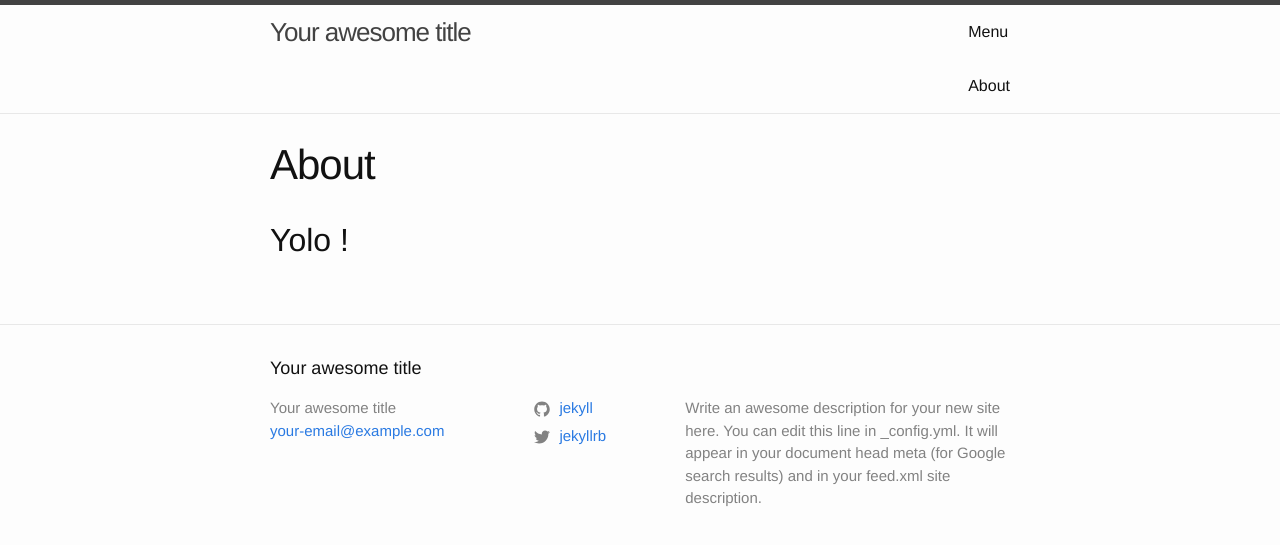
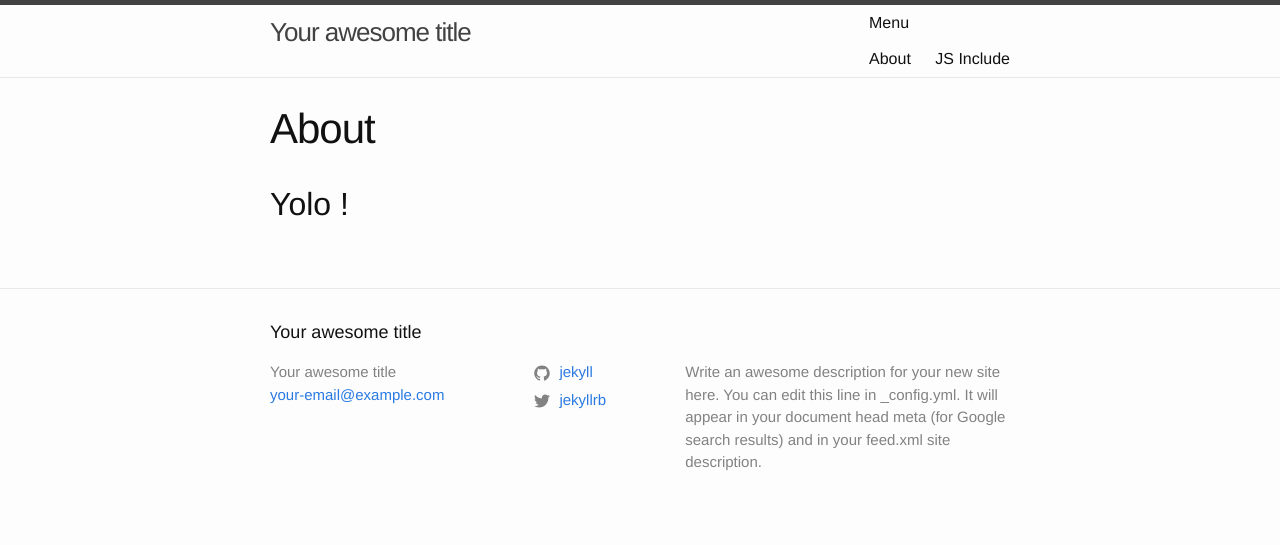
Before and after one commit to pauechegaray/bare-jekyll, a Jekyll site: the page built from about.md, in a window 1280 px wide. Shown: the top 545 px of the page. Built offline with Jekyll 4.4.1, drawn with Linux system fonts in a browser that asks for light colours.

Commit message:
js include page

```diff
--- a/_config.yml
+++ b/_config.yml
@@ -26,3 +26,5 @@
 
 # Build settings
 markdown: kramdown
+
+permalink: pretty
--- a/_layouts/default.html
+++ b/_layouts/default.html
@@ -1,20 +1,18 @@
 <!DOCTYPE html>
 <html lang="{{ page.lang | default: site.lang | default: "en" }}">
-
   {% include head.html %}
-
   <body>
-
     {% include header.html %}
-
     <main class="page-content" aria-label="Content">
       <div class="wrapper">
         {{ content }}
       </div>
     </main>
-
     {% include footer.html %}
-
+    {% if page.scripts %}
+      {% for s in page.scripts %}
+        <script type="text/javascript" src="{{ site.baseurl}}/assets/js{{ page.dir }}{{ s }}"></script>
+      {% endfor %}
+    {% endif %}
   </body>
-
 </html>
--- a/_sass/minima/_layout.scss
+++ b/_sass/minima/_layout.scss
@@ -26,7 +26,7 @@
 
 .site-nav {
   float: right;
-  line-height: $base-line-height * $base-font-size * 2.25;
+  line-height: $base-line-height * $base-font-size * 1.5;
 
   .nav-trigger {
       display: none;
@@ -56,7 +56,7 @@
     text-align: right;
 
     label[for="nav-trigger"] {
-line-height: 20px;
+      margin: 10px;
     }
 
     .menu-icon {
@@ -76,6 +76,7 @@
     input ~ .trigger {
       clear: both;
       display: none;
+      background: #ddd;
     }
 
     input:checked ~ .trigger {
--- /dev/null
+++ b/assets/js/javascript-include/script.js
@@ -0,0 +1,3 @@
+
+
+console.log("Yolo from javascript-include/script.js");
```
Also changed, not shown: javascript-include.md (added, +12 -0 lines).
